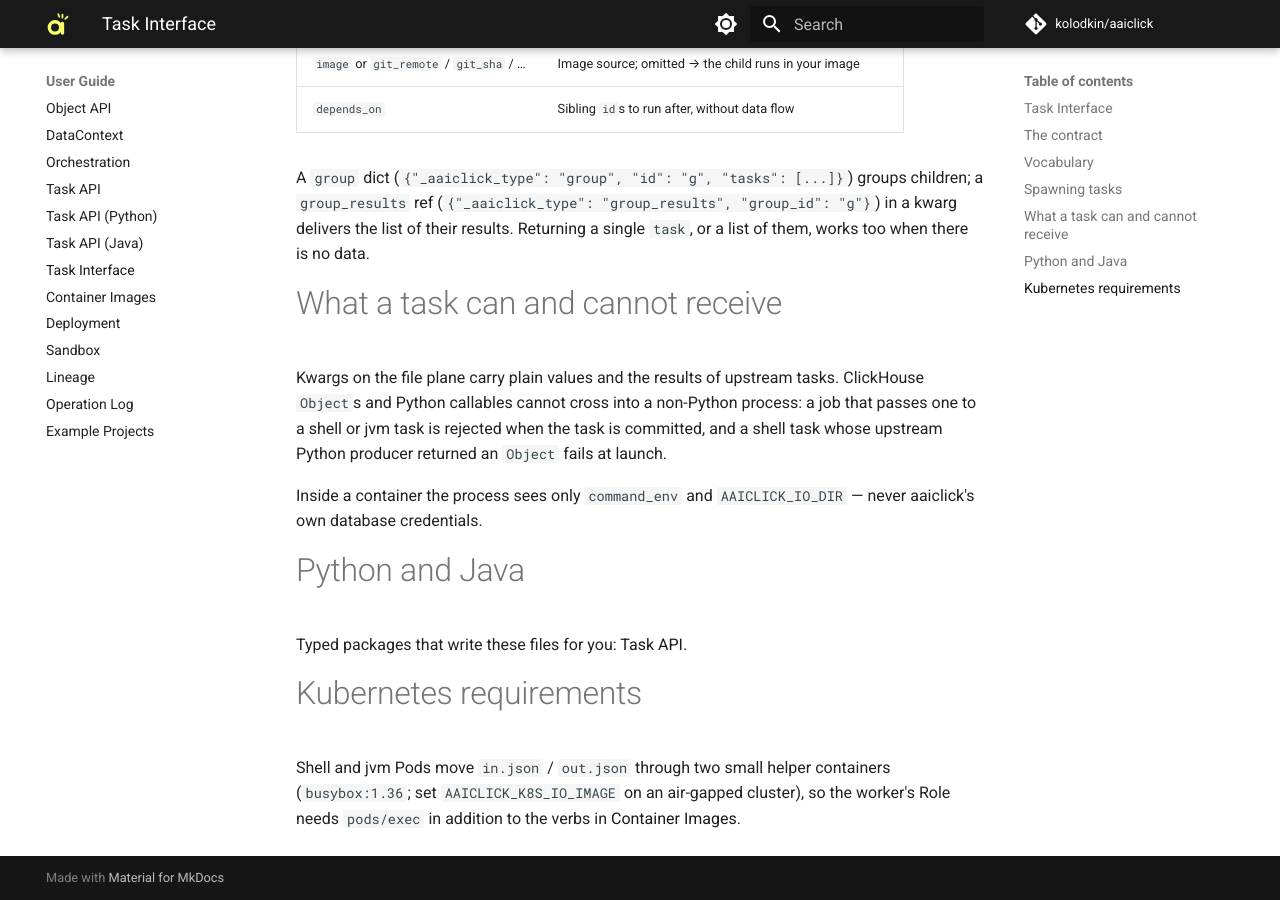
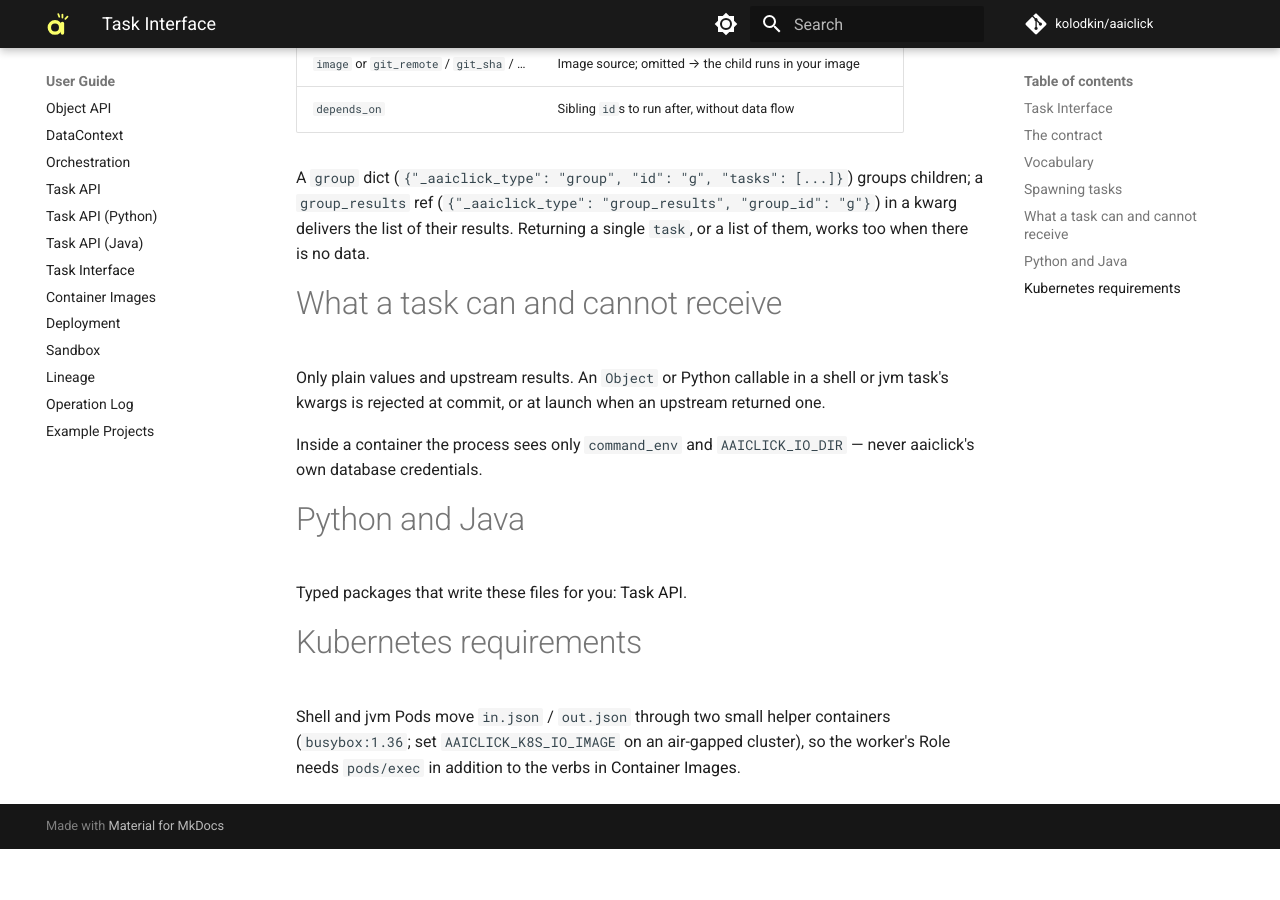
Before and after one commit to kolodkin/aaiclick, an MkDocs documentation site: the page built from docs/user_guide/task_interface.md, in a window 1280 px wide and 900 px high, scrolled down 2815 px. Built offline with MkDocs 1.6.1 and Material for MkDocs 9.7.7, drawn with Linux system fonts in a browser that asks for light colours; comment, search, counter and statistics services are not loaded; after the commit the page ends 3664 px from its top, so only the background shows below that.

Commit message:
Shorten what a non-Python task can receive
Co-Authored-By: Claude Opus 5.5 <noreply@anthropic.com>
Claude-Session: https://claude.ai/code/session_01HxLiG2aWESed1kiU4zjXDm

```diff
--- a/docs/user_guide/task_interface.md
+++ b/docs/user_guide/task_interface.md
@@ -111,11 +111,9 @@ a single `task`, or a list of them, works too when there is no data.
 
 # What a task can and cannot receive
 
-Kwargs on the file plane carry plain values and the results of upstream
-tasks. ClickHouse `Object`s and Python callables cannot cross into a
-non-Python process: a job that passes one to a shell or jvm task is rejected
-when the task is committed, and a shell task whose upstream Python producer
-returned an `Object` fails at launch.
+Only plain values and upstream results. An `Object` or Python callable in a
+shell or jvm task's kwargs is rejected at commit, or at launch when an
+upstream returned one.
 
 Inside a container the process sees only `command_env` and
 `AAICLICK_IO_DIR` — never aaiclick's own database credentials.
```
